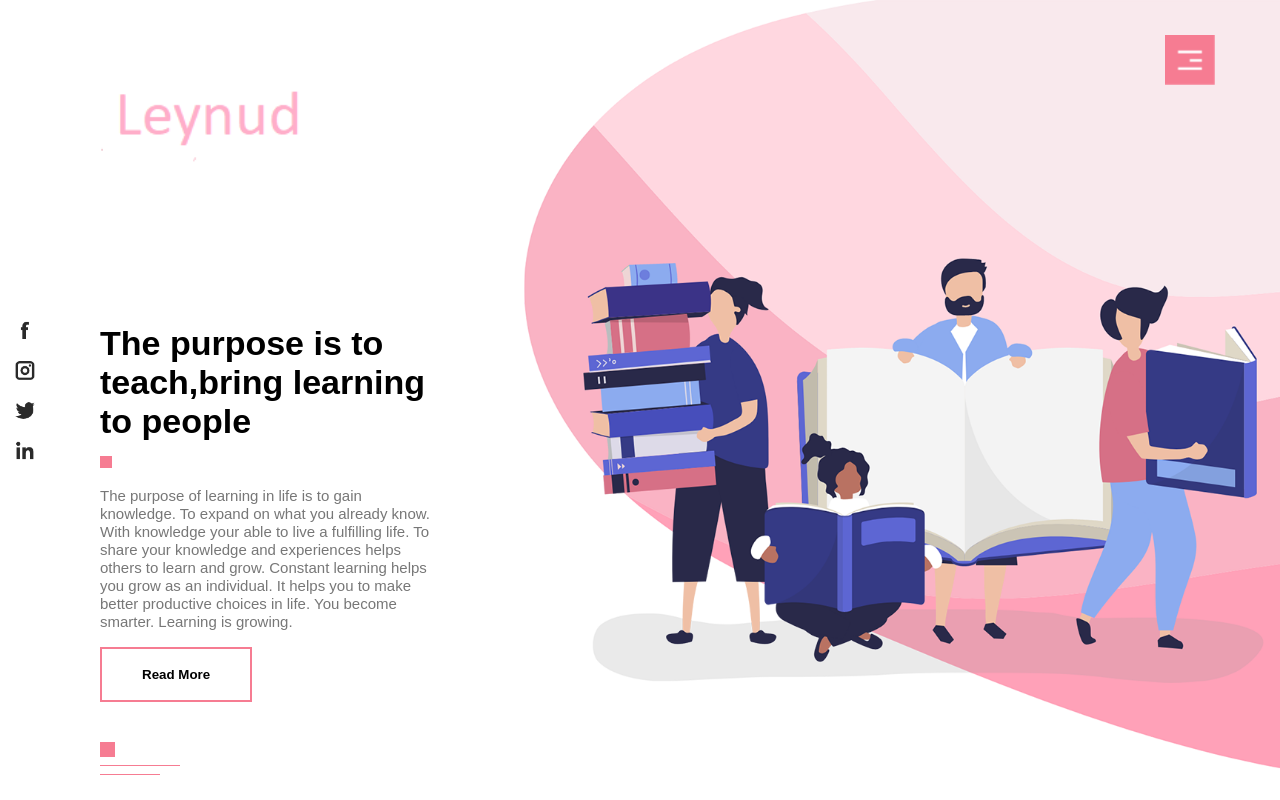
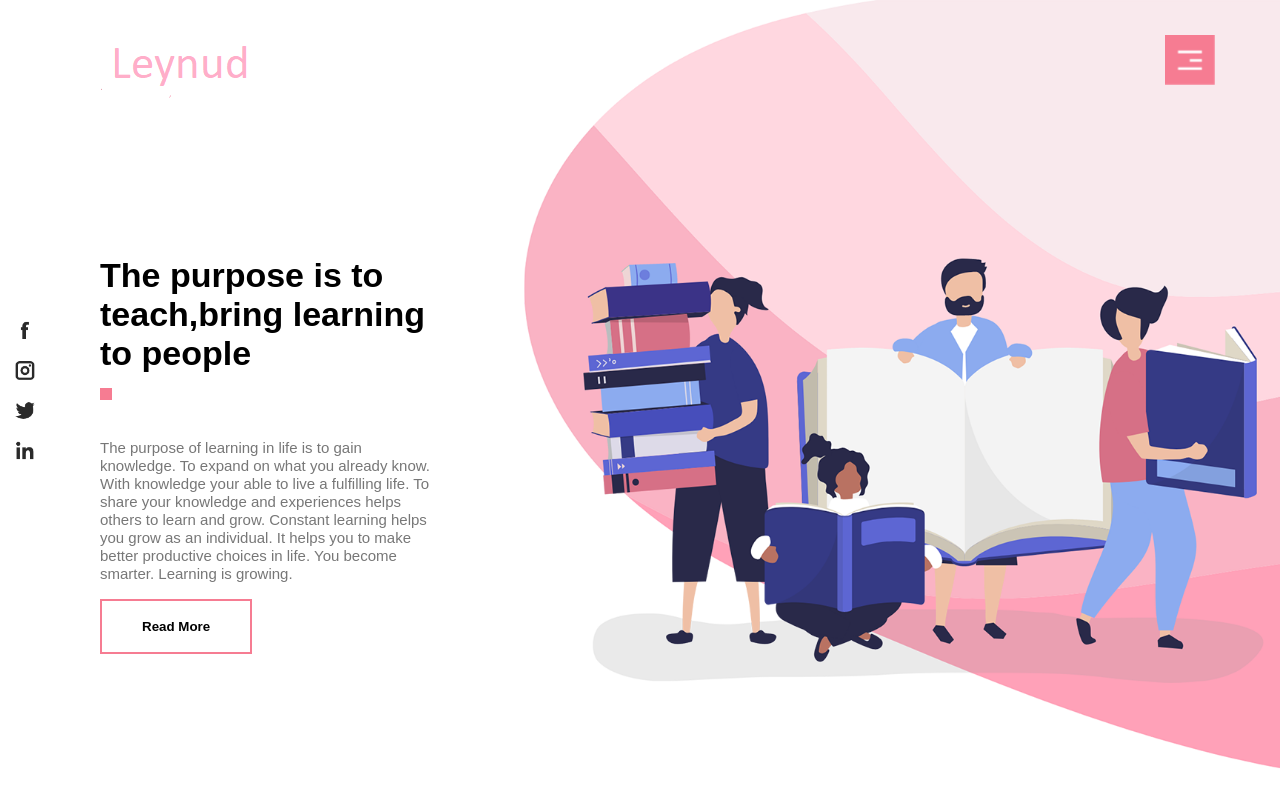
Before and after one commit to leynud/leynud.github.io, a plain HTML site: page index.html in a window 1280 px wide. Shown: the top 800 px of the page. Drawn offline with Linux system fonts and the light colour scheme; some packages are replaced by stand-ins of ours; a script that the page names is missing.

Commit message:
Update style.css

```diff
--- a/style.css
+++ b/style.css
@@ -13,17 +13,22 @@
     margin-right:100px;
     margin-left:100px;
 }
-.logo{
+.container .leynud{
+    color:rgb(194, 28, 56);
+    font-size:2rem;
     margin-top:30px;
-    width:220px;
-    height:150px;
+    font-family: 'Coda', cursive;
 }
+
 .header-text{
     margin-top:140px;
     max-width: 340px;
 }
 h1{
     font-size:34px;
+}
+.header-text p{
+    margin-top:20px;
 }
 .square{
     height:12px;
@@ -48,26 +53,9 @@ p{
     margin-top:16px;
     margin-bottom:40px;
 }
-.line-1{
-    display:inline-block;
-    background:#f67c92;
-    height:15px;
-    width:15px;
-}
-.line-2{
-    display:inline-block;
-    background:#f67c92;
-    height:1px;
-    width:80px;
-}
-.line-3{
-    display:inline-block;
-    background:#f67c92;
-    height:1px;
-    width:60px;
-}
-.line{
-    line-height:8px;
+.common-btn:hover{
+    background-color:rgb(236, 97, 120);
+    color:#fff;
 }
 #sideNav{
     width:250px;
@@ -95,10 +83,6 @@ nav ul li a{
     z-index:2;
     cursor:pointer;
 }
-nav ul li a:hover{
-    background:#f67c92;
-    color:#fff;
-}
 #about,#offer{
       padding:100px 0;
       display:flex;
@@ -119,6 +103,9 @@ nav ul li a:hover{
     max-width:500px;
     margin-right:100px;
     display:inline-block;
+}
+.about-text p{
+    margin-top:20px;
 }
 .about-text h2{
     margin:50px 0 10px;
@@ -263,12 +250,12 @@ hr{
     flex-wrap:wrap;
 }
 .link-title h4{
-color:#fab3c4;
+color:#d1516f;
 margin-bottom:20px;
 }
 .link-title small{
     font-size:13px;
-    color:#777;
+    color:rgb(143, 129, 129);
 }
 .footer-info{
     display:flex;
@@ -387,3 +374,12 @@ margin-bottom:20px;
       }
 
   }
+
+  #preloader{
+      background: #fff url(images/doctors.gif) no-repeat center center;
+      background-size:6%;
+      height:100vh;
+      width:100%;
+      position:fixed;
+      z-index: 100;
+  }
```
Lines whose indentation alone changed are shown as unchanged.
